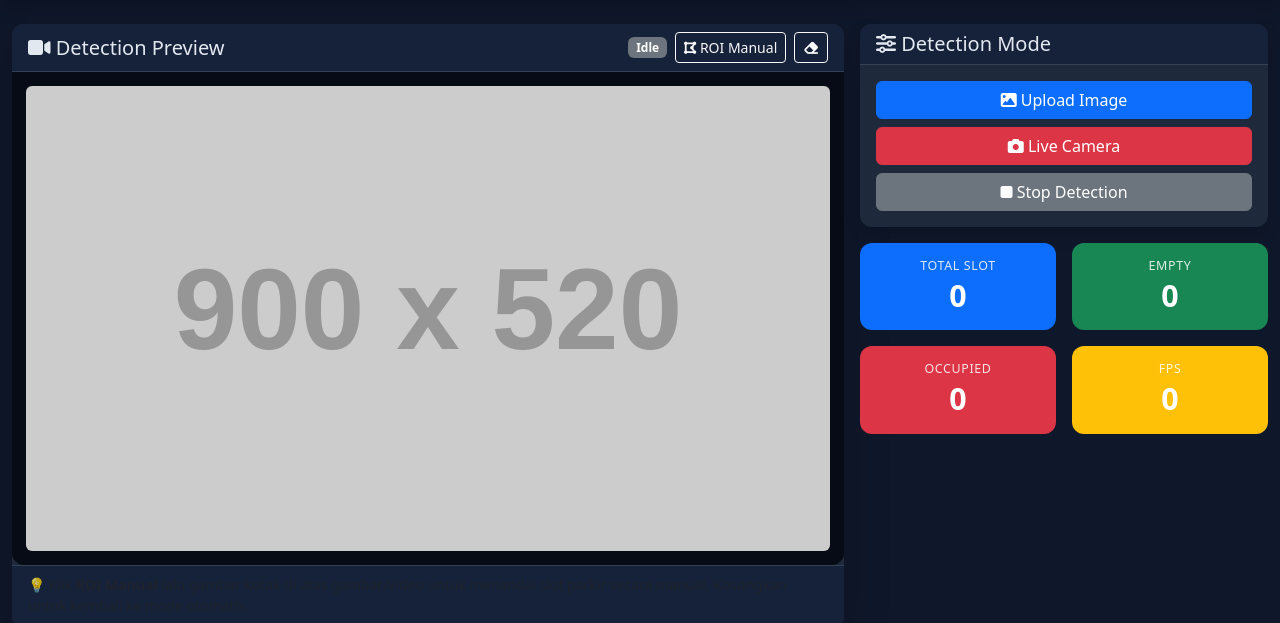
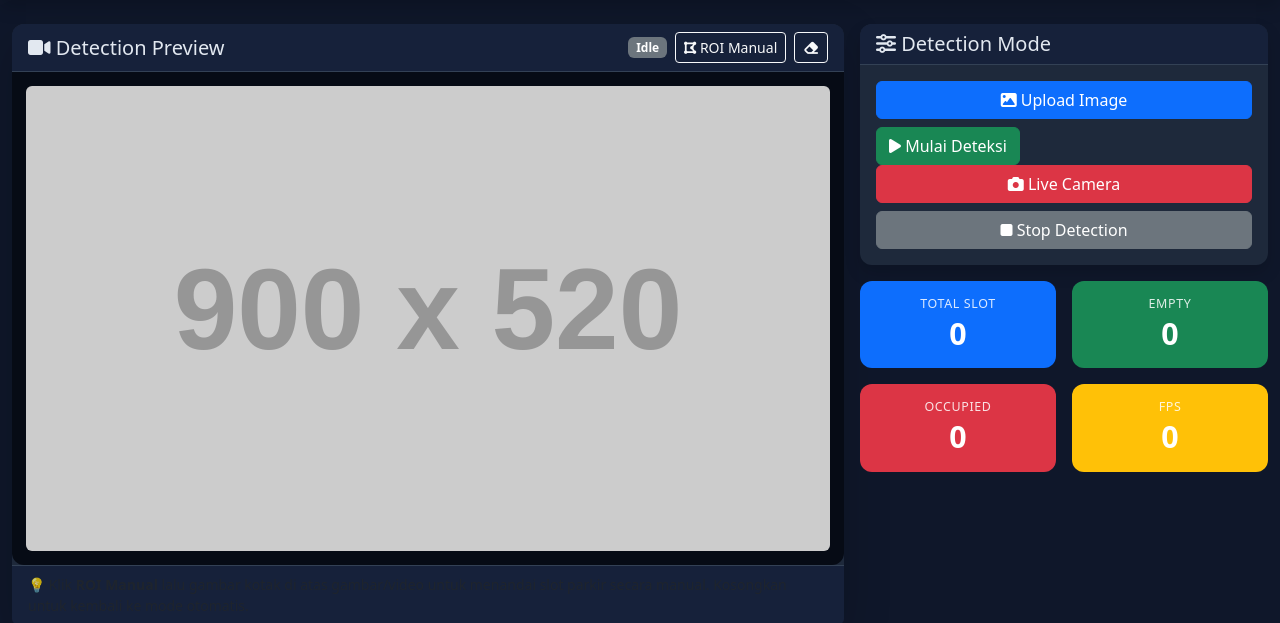
Before and after one commit to fajari22ti/uas_vision, a Flask app: page / in a window 1280 px wide. Shown: the part 56-679 px from the top of the page. Run offline with Flask 3, Linux system fonts and the light colour scheme; grey boxes labelled with a size stand in for pictures from a placeholder-image service; parts of the project's set-up code (start-up, migrations or seed data) failed here and were passed over; some libraries are stand-ins or nearby versions.

Commit message:
Update index.html

```diff
--- a/templates/index.html
+++ b/templates/index.html
@@ -63,7 +63,9 @@
             <i class="fa-solid fa-image"></i> Upload Image
           </button>
           <input type="file" id="imageInput" accept="image/*" hidden>
-
+          <button class="btn btn-success" id="btnDetect">
+            <i class="fa-solid fa-play"></i> Mulai Deteksi
+          </button>
           <button class="btn btn-danger w-100 mb-2" id="btnCamera">
             <i class="fa-solid fa-camera"></i> Live Camera
           </button>
```
